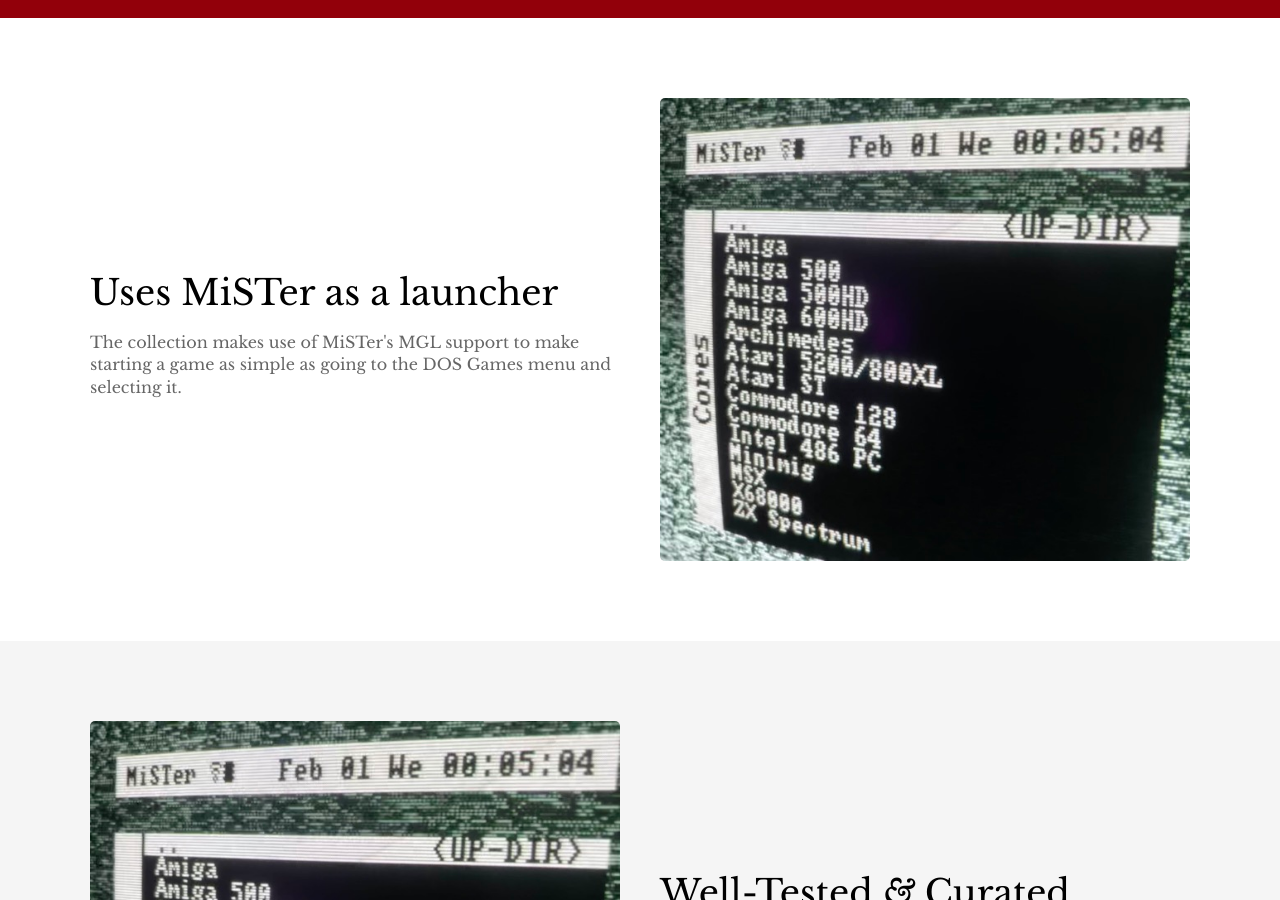
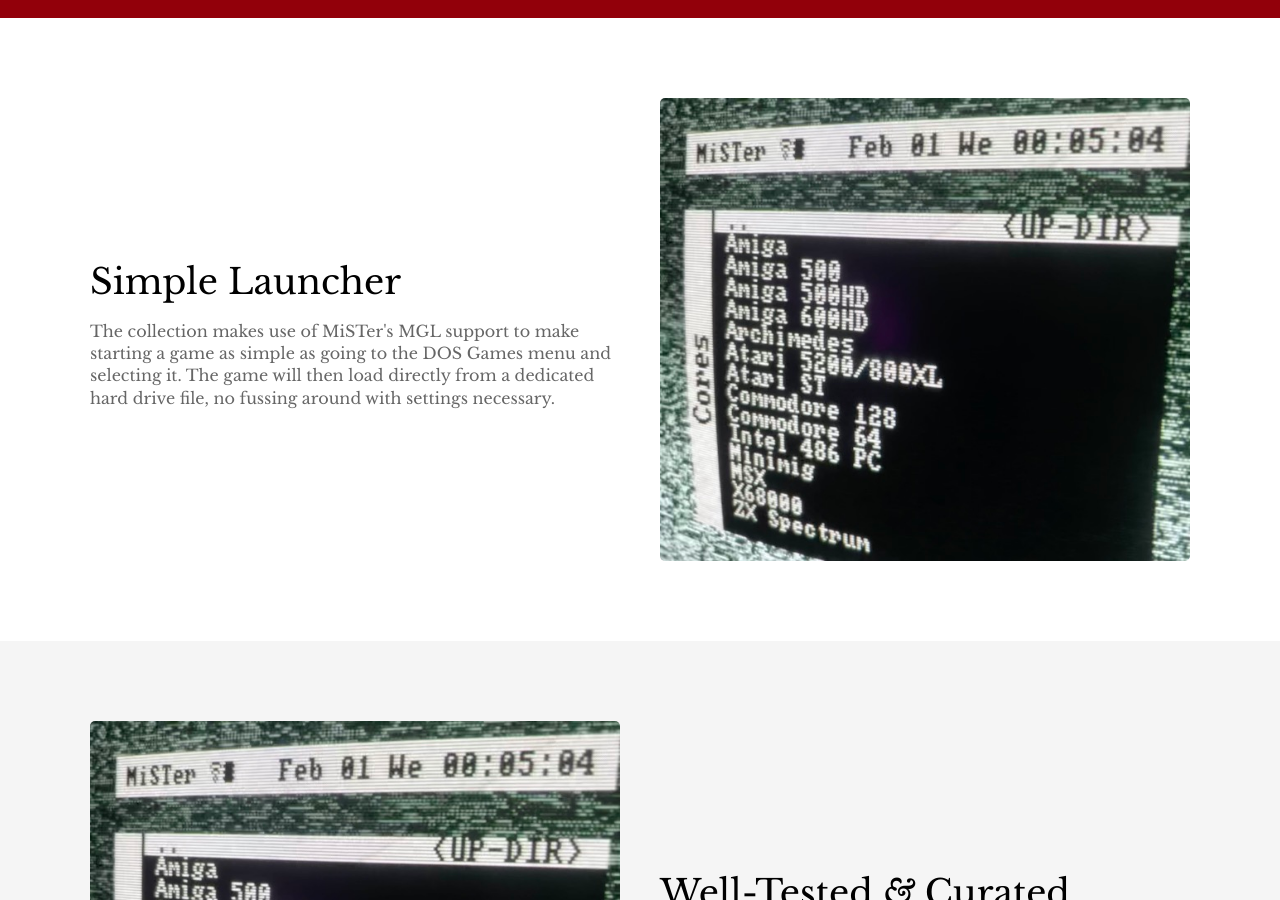
Before and after one commit to 0mhz-net/0mhz-net.github.io, a Jekyll site: the page built from index.html, in a window 1280 px wide and 900 px high, scrolled down 572 px. Built offline with Jekyll 4.4.1, drawn with Linux system fonts in a browser that asks for light colours.

Commit message:
Improve copy

```diff
--- a/index.html
+++ b/index.html
@@ -19,8 +19,8 @@
 	<section>
 		<div class="container flex">
 			<div class="text">
-				<h2>Uses MiSTer as a launcher</h2>
-				<p>The collection makes use of MiSTer's MGL support to make starting a game as simple as going to the DOS Games menu and selecting it.</p>
+				<h2>Simple Launcher</h2>
+				<p>The collection makes use of MiSTer's MGL support to make starting a game as simple as going to the DOS Games menu and selecting it. The game will then load directly from a dedicated hard drive file, no fussing around with settings necessary.</p>
 			</div>
 			<div class="image">
 				<img src="{{ site.baseurl }}/images/placeholder.jpg" alt="Screenshot" class="screenshot" />
```
